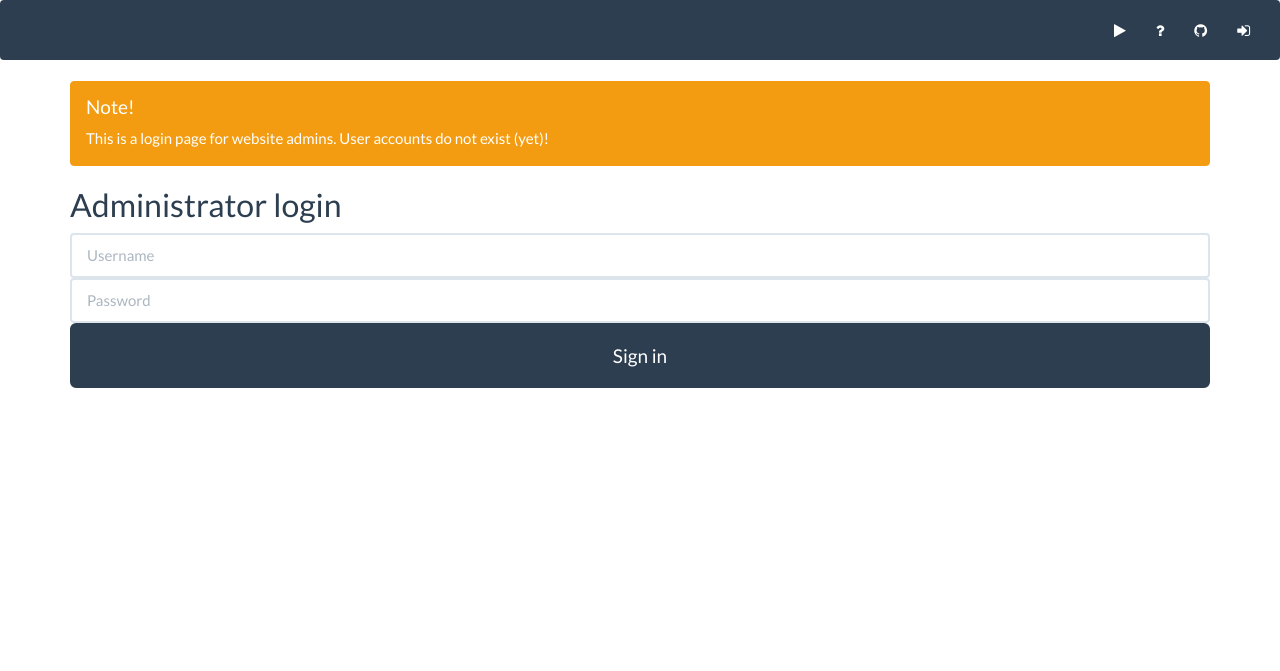
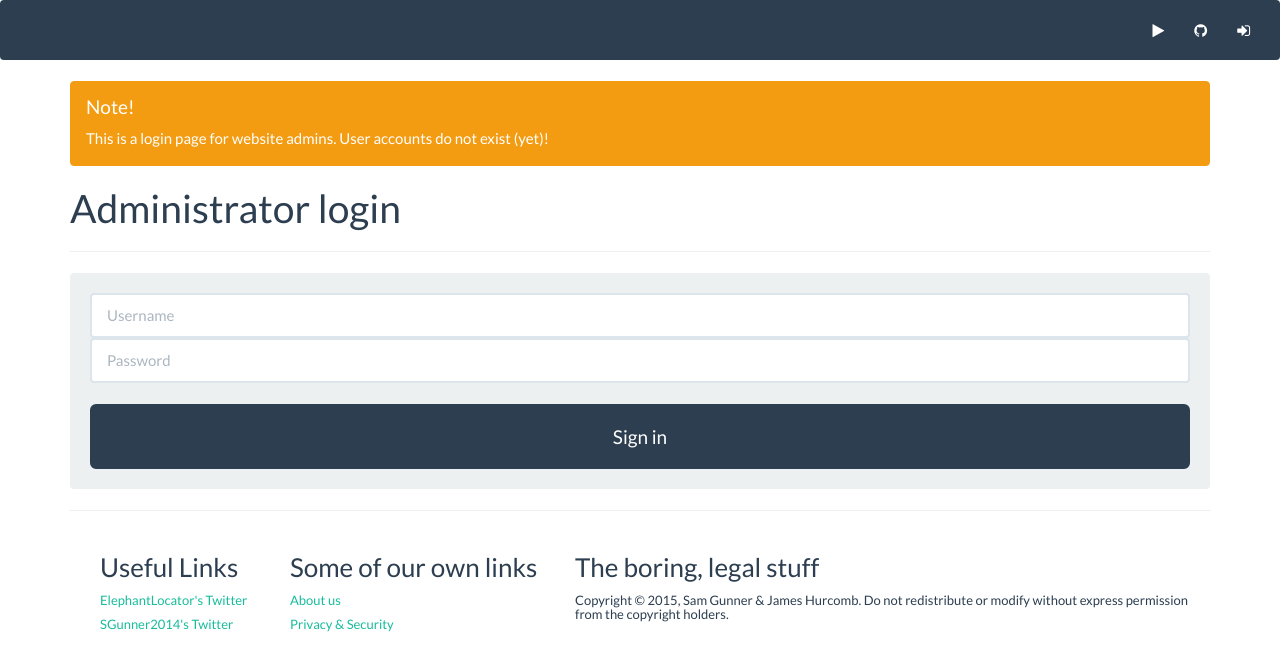
Before and after one commit to SGunner2014/Onion-or-Not-2, a PHP site: page /login.php in a window 1280 px wide. Shown: the top 671 px of the page. Run offline with PHP 8.4, Linux system fonts and the light colour scheme; some libraries are stand-ins or nearby versions.

Commit message:
UPDATE - added footer, re-arranged

```diff
--- a/login.php
+++ b/login.php
@@ -17,7 +17,6 @@
          <div class="collapse navbar-collapse" id="bs-example-navbar-collapse-1">
             <ul class="nav navbar-nav navbar-right">
             <li><a href="index.html"><i class="fa fa-play"></i></a></li>
-            <li><a href="about.html"><i class="fa fa-question"></i></a></li>
             <li><a href="https://github.com/SGunner2014/Onion-or-Not-2"><i class="fa fa-github"></i></a></li>
             <li><a href="login.php"><i class="fa fa-sign-in"></i></a></li>
             </ul>
@@ -30,14 +29,35 @@
                 <h4>Note!</h4>
                 <p>This is a login page for website admins. User accounts do not exist (yet)!</p>
               </div>
-        <h2 class="form-signin-heading">Administrator login</h2>
-        <label for="text" class="sr-only">Username</label>
-        <input type="text" id="inputEmail" class="form-control" placeholder="Username" required="">
-        <label for="inputPassword" class="sr-only">Password</label>
-        <input type="password" id="inputPassword" class="form-control" placeholder="Password" required="">
-        <button class="btn btn-lg btn-primary btn-block" type="submit">Sign in</button>
+        <h1 class="form-signin-heading">Administrator login</h1>
+        <hr/>
+        <div class="well">
+          <label for="text" class="sr-only">Username</label>
+          <input type="text" id="inputEmail" class="form-control" placeholder="Username" required=""/>
+          <label for="inputPassword" class="sr-only">Password</label>
+          <input type="password" id="inputPassword" class="form-control" placeholder="Password" required=""/>
+          <br/>
+          <button class="btn btn-lg btn-primary btn-block" type="submit">Sign in</button>
+        </div>
       </form>
     </div>
+    <hr/>
+    <div class="container footer">
+      <div class="col-sm-2">
+        <h3>Useful Links</h3>
+        <a href="https://twitter.com/JamesHurc"><h6>ElephantLocator's Twitter</h6></a>
+        <a href="https://twitter.com/rennuGmaS"><h6>SGunner2014's Twitter</h6></a>
+      </div>
+      <div class="col-sm-3">
+        <h3>Some of our own links</h3>
+        <a href="http://onionornot.net/about.html"><h6>About us</h6></a>
+        <a href="http://onionornot.net/privacy.html"><h6>Privacy &#38; Security</h6></a>
+      </div>
+      <div class="col-sm-7">
+        <h3>The boring, legal stuff</h3>
+        <h6>Copyright &copy; 2015, Sam Gunner &amp; James Hurcomb. Do not redistribute or modify without express permission from the copyright holders.</h6>
+      </div>
+    <div>
     <!-- Display at start -->
       <script type="text/javascript" src="assets/js/jquery-2.1.4.min.js"></script>
       <script type="text/javascript" src="assets/js/materialize.min.js"></script>
```
